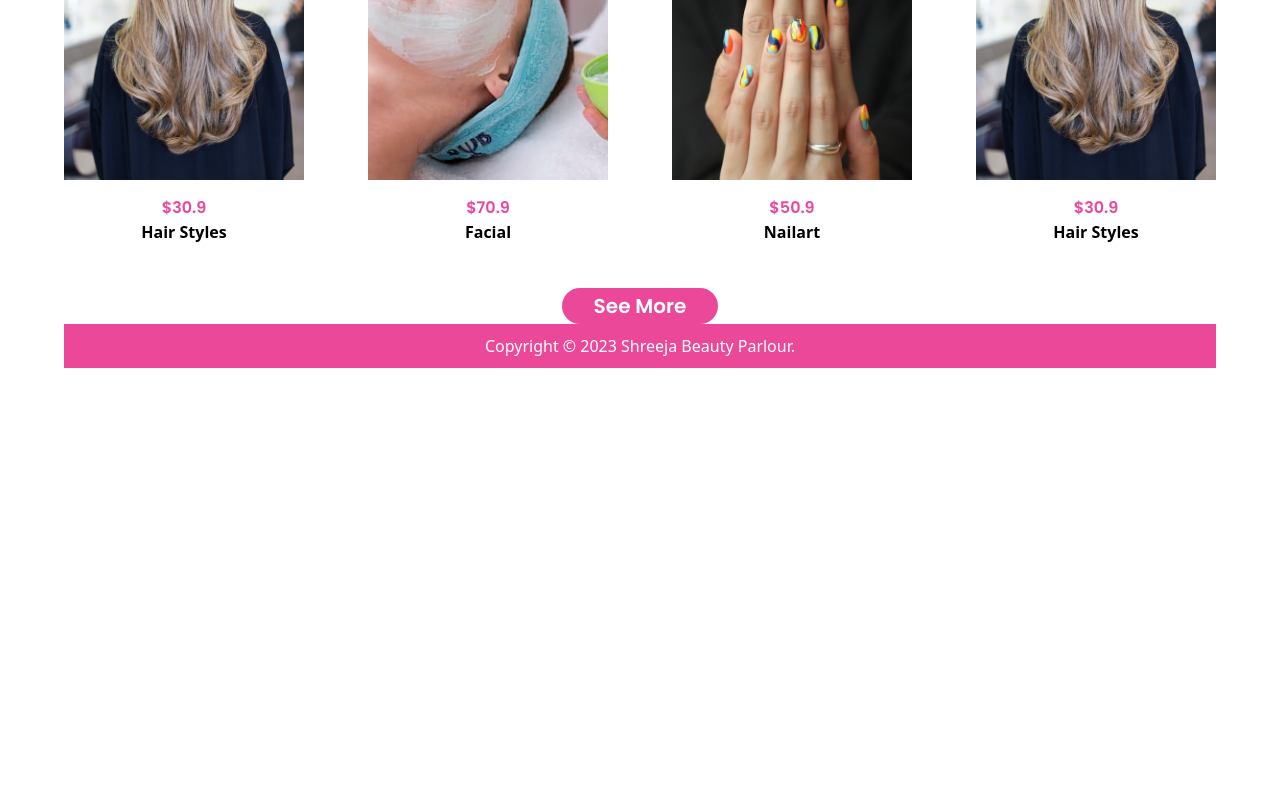
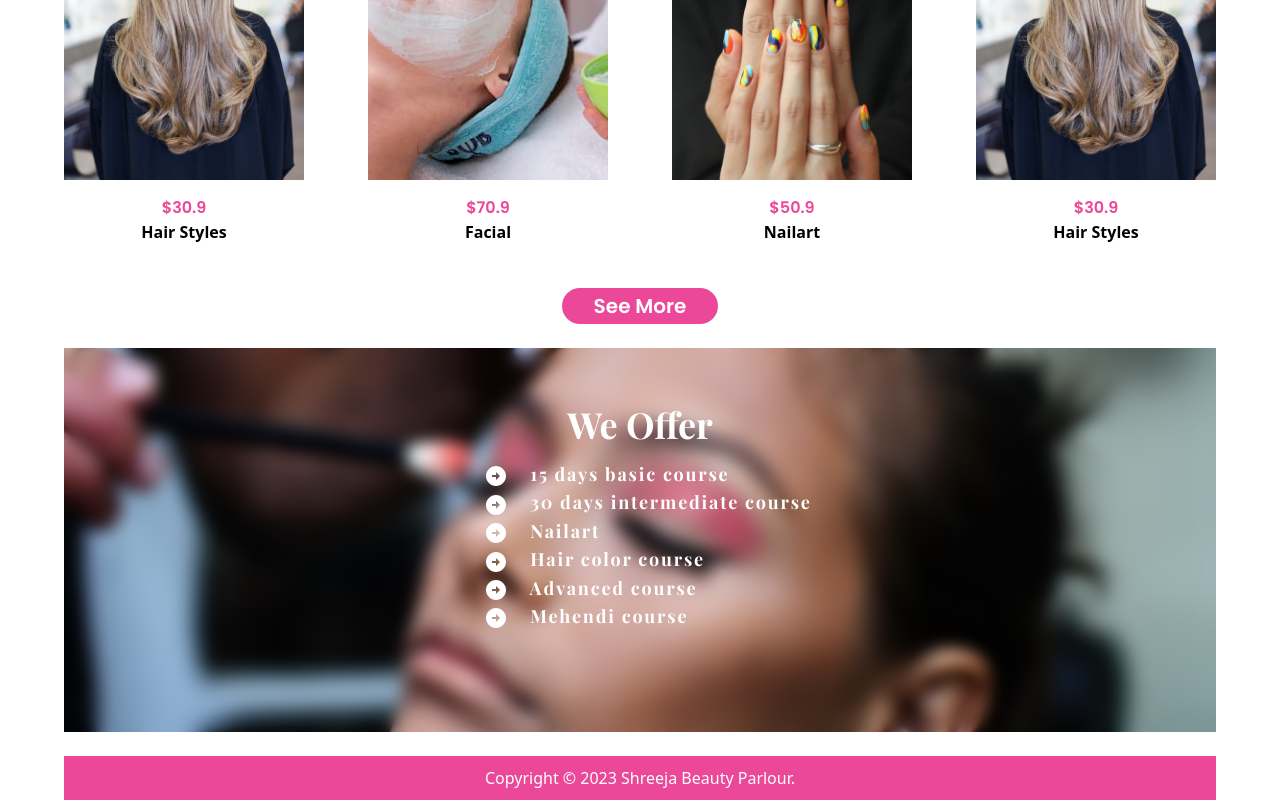
Before and after one commit to romanpoudel/parlour, a React (Vite) app: page / in a window 1280 px wide. Shown: the part 1927-2727 px from the top of the page. Before the commit the page ends 2295 px from the top, so only its background shows below. Built offline with nearby package versions, Linux system fonts and the light colour scheme.

Commit message:
made bg with backdrop feature

```diff
--- a/src/App.tsx
+++ b/src/App.tsx
@@ -2,6 +2,7 @@ import Carousel from './components/Carousel'
 import Footer from './components/Footer'
 import Gallery from './components/Gallery'
 import Navbar from './components/Navbar'
+import Offer from './components/Offer'
 import Products from './components/Products'
 import Services from './components/Services'
 
@@ -15,6 +16,7 @@ function App() {
       <Services />
       <Gallery />
       <Products />
+      <Offer />
       <Footer />
 
     </div>
--- /dev/null
+++ b/src/components/Offer.tsx
@@ -0,0 +1,24 @@
+import ArrowCircleRightIcon from '@mui/icons-material/ArrowCircleRight';
+
+const Offer = () => {
+    return (
+        <div className="relative my-6 h-96 w-full">
+            <div className="absolute w-full ">
+                <img src="/images/background.jfif" alt="" className="h-96 w-full object-cover"/>
+            </div>
+            <div className="relative text-white backdrop-filter backdrop-blur  h-full flex flex-col items-center pt-14">
+                <div className="font-playfair text-4xl ">We Offer</div>
+                <div className="font-playfair text-lg tracking-widest mt-4">
+                    <h2><span className='mx-4'><ArrowCircleRightIcon /></span> 15 days basic course</h2>
+                    <h2><span className='mx-4'><ArrowCircleRightIcon /></span> 30 days intermediate course</h2>
+                    <h2><span className='mx-4'><ArrowCircleRightIcon /></span> Nailart</h2>
+                    <h2><span className='mx-4'><ArrowCircleRightIcon /></span> Hair color course</h2>
+                    <h2><span className='mx-4'><ArrowCircleRightIcon /></span> Advanced course</h2>
+                    <h2><span className='mx-4'><ArrowCircleRightIcon /></span> Mehendi course</h2>
+                </div>
+            </div>
+        </div>
+    )
+}
+
+export default Offer
--- a/tailwind.config.js
+++ b/tailwind.config.js
@@ -3,10 +3,13 @@ export default {
   content: ["./index.html", "./src/**/*.{js,ts,jsx,tsx}"],
   theme: {
     extend: {
-      fontFamily:{
-        playfair:["Playfair Display"],
-        poppins:["Poppins"]
-      }
+      fontFamily: {
+        playfair: ["Playfair Display"],
+        poppins: ["Poppins"],
+      },
+      backgroundImage: {
+        "hero-pattern": "url('/images/background.jfif')",
+      },
     },
   },
   plugins: [],
```
Also changed, not shown: public/images/background.jfif (added).
